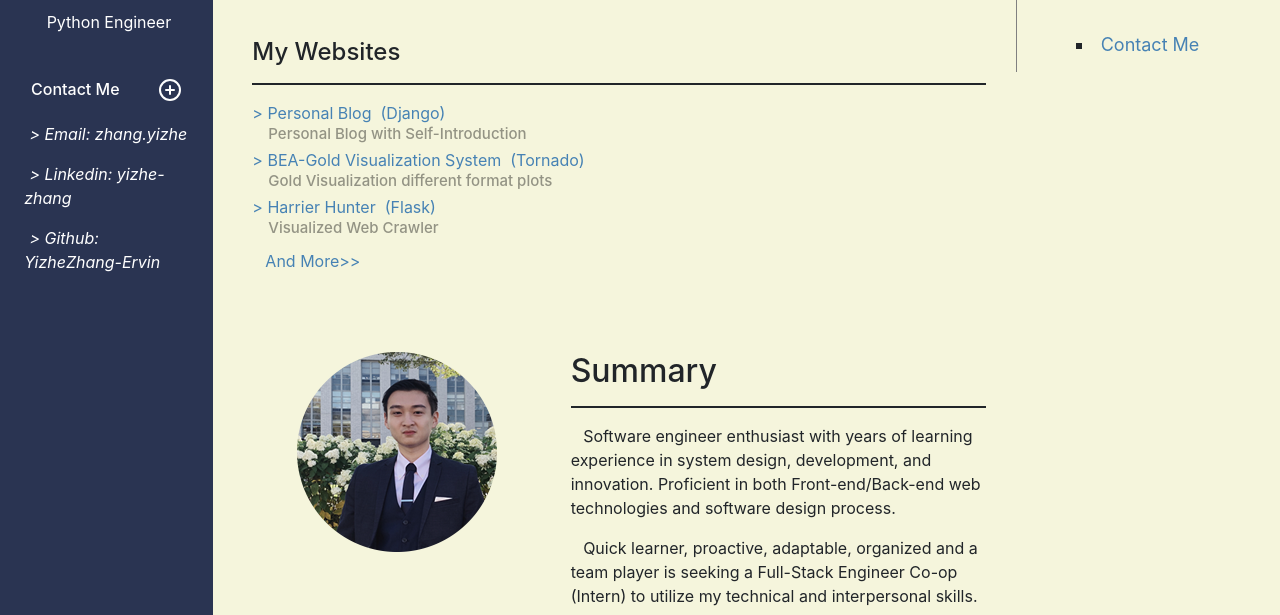
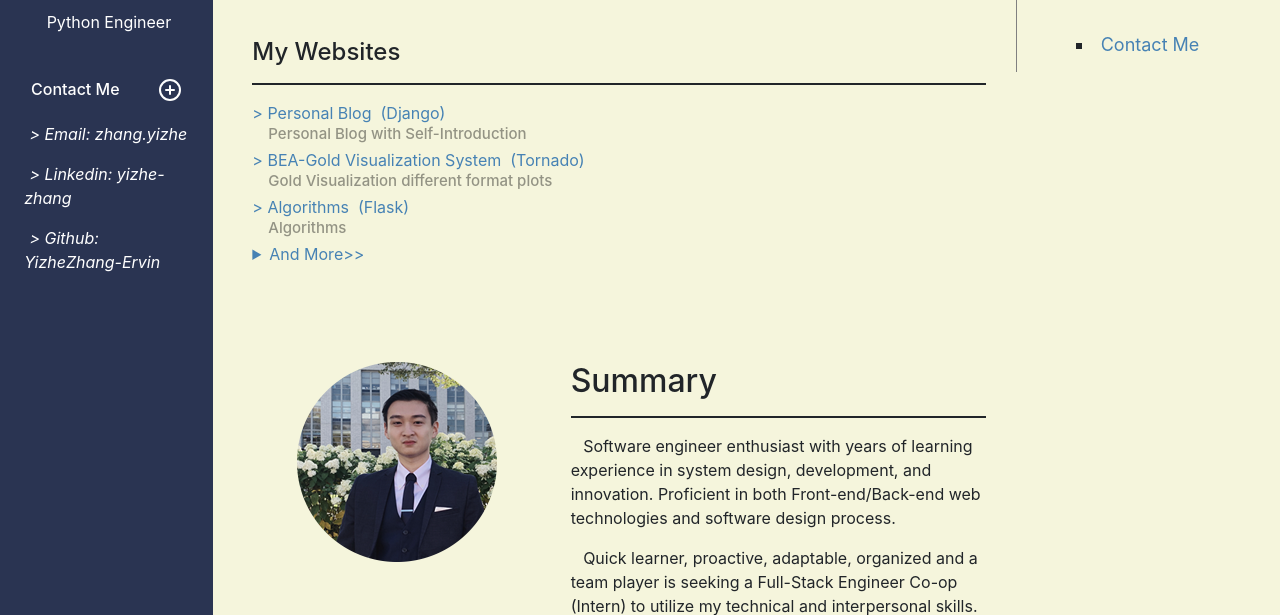
Before and after one commit to YizheZhang-Ervin/EasyEZ_V2, a Django app: page /introduction/ in a window 1280 px wide. Shown: the part 386-1001 px from the top of the page. Run offline with Django 3.2, Linux system fonts and the light colour scheme; some libraries are stand-ins or nearby versions.

Commit message:
update algorithm

```diff
--- a/Blog/templates/introduction.html
+++ b/Blog/templates/introduction.html
@@ -67,9 +67,16 @@
                     <h5 class="pi">&nbsp;&nbsp;&nbsp;&nbsp;Personal Blog with Self-Introduction</h5>
                     <a target="_blank" href="https://bea-analysis.herokuapp.com/" class="ws">&gt; BEA-Gold Visualization System &nbsp;(Tornado)</a>
                     <h5 class="pi">&nbsp;&nbsp;&nbsp;&nbsp;Gold Visualization different format plots </h5>
-                    <a target="_blank" href="https://harrierhunter.herokuapp.com/" class="ws">&gt; Harrier Hunter &nbsp;(Flask)</a>
-                    <h5 class="pi">&nbsp;&nbsp;&nbsp;&nbsp;Visualized Web Crawler</h5>
-                    <a target="_blank" href='https://github.com/YizheZhang-Ervin' class="btn">And More>></a>
+                    <a target="_blank" href="#" class="ws">&gt; Algorithms &nbsp;(Flask)</a>
+                    <h5 class="pi">&nbsp;&nbsp;&nbsp;&nbsp;Algorithms</h5>
+                    <details>
+                        <summary class="color_blue">And More>></summary>
+                        <a target="_blank" href="https://github.com/YizheZhang-Ervin/Harrier">&gt; Harrier Hunter &nbsp;(Flask)</a>
+                        <h5 class="pi">&nbsp;&nbsp;&nbsp;&nbsp;Visualized Web Crawler</h5>
+                        <a target="_blank" href="https://github.com/YizheZhang-Ervin/NIA7">&gt; Hot News Analysis System &nbsp;(Flask)</a>
+                        <h5 class="pi">&nbsp;&nbsp;&nbsp;&nbsp;Hot news / financial product analyse and visualize</h5>
+                    </details>
+                    <a target="_blank" href='https://github.com/YizheZhang-Ervin' class="btn"></a>
                     <br><br><br><br>
                     <!-- summary -->
                     <div class="row featurette">
--- a/static/css/common.css
+++ b/static/css/common.css
@@ -141,3 +141,7 @@ p{
     border-radius: 25px;
     background: beige;
 }
+
+.color_blue{
+    color:steelblue;
+}
```
